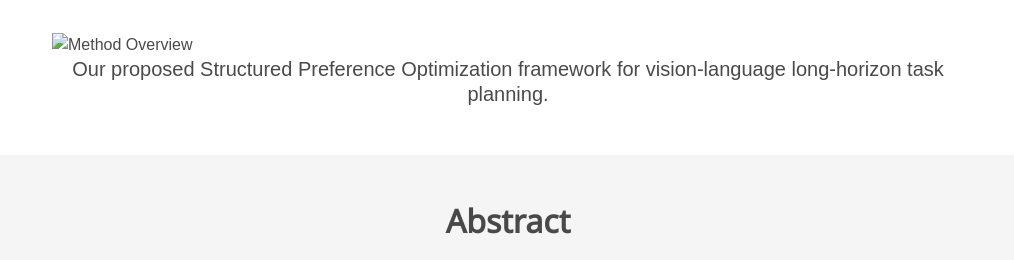
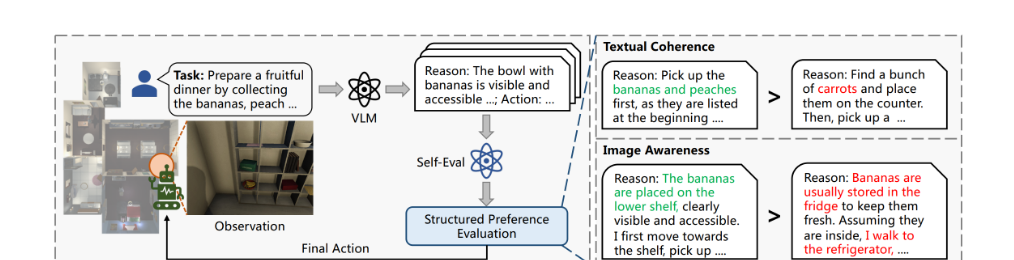
Before and after one commit to structured-preference-optimization/structured-preference-optimization.github.io, a plain HTML site: page index.html in a window 1280 px wide. Shown: the part 488-748 px from the top of the page, without its empty margins (132-1146 px from the left). Drawn offline with nearby package versions, Linux system fonts and the light colour scheme; some icons are missing; a web font is replaced by a local one.

Commit message:
update image

```diff
--- a/index.html
+++ b/index.html
@@ -144,7 +144,7 @@
 <section class="hero teaser">
   <div class="container is-max-desktop">
     <div class="hero-body">
-      <img src="static/images/method.pdf" alt="Method Overview" style="width: 100%; height: auto;">
+      <img src="static/images/method.png" alt="Method Overview" style="width: 100%; height: auto;">
       <h2 class="subtitle has-text-centered">
         Our proposed Structured Preference Optimization framework for vision-language long-horizon task planning.
       </h2>
```
Also changed, not shown: static/images/method.png (added).
